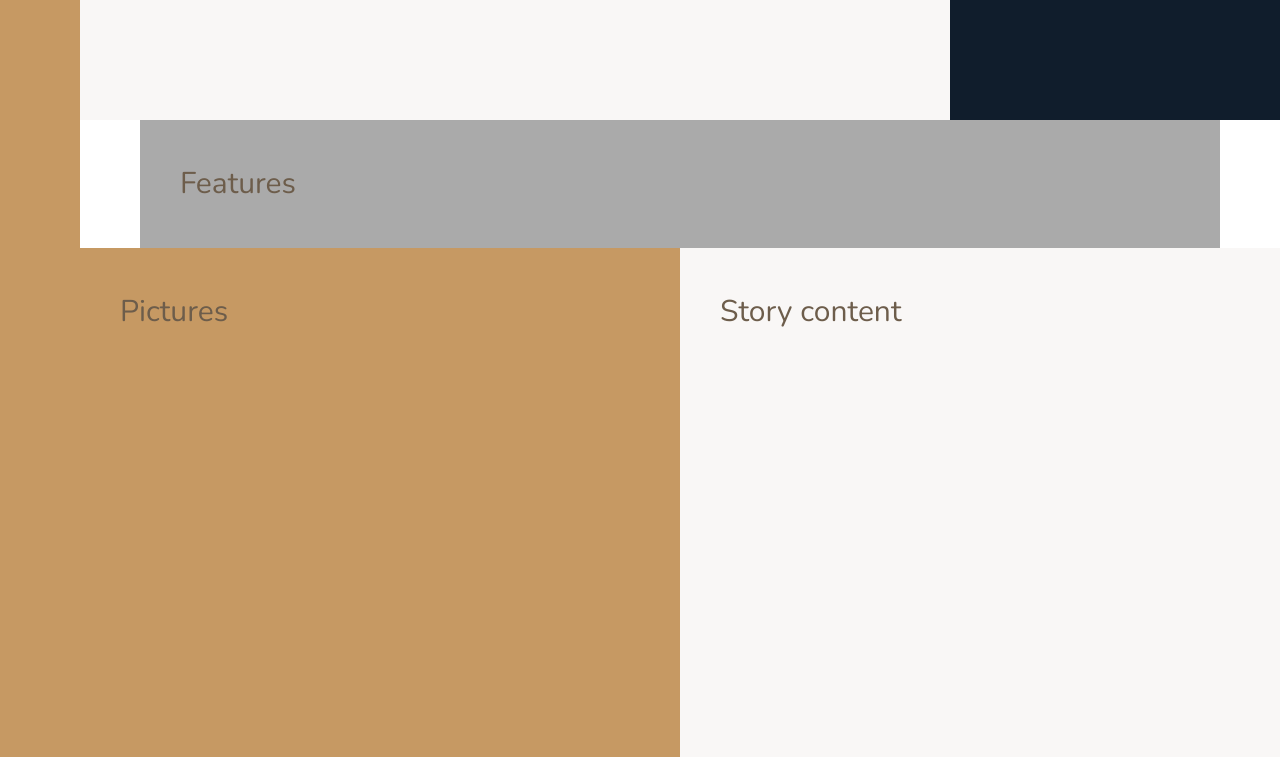
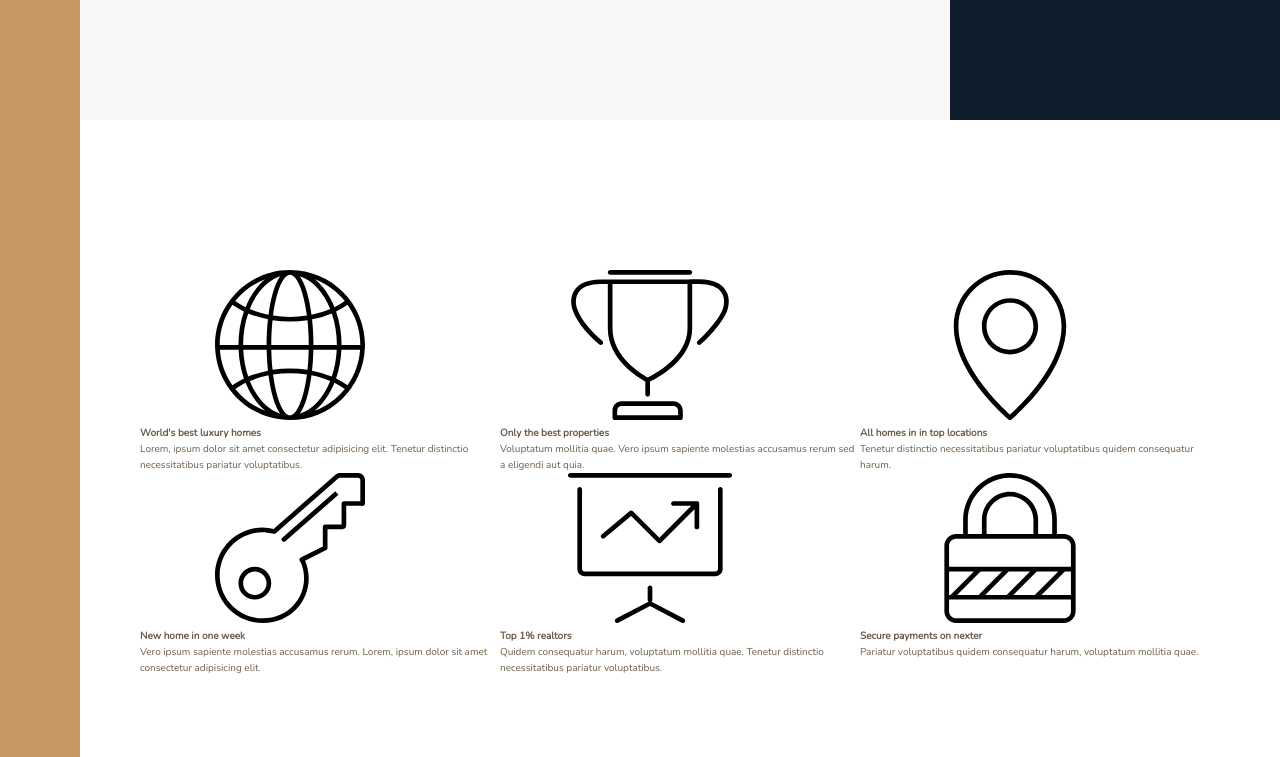
Before and after one commit to kiethohoai/nexter-project, a website: page index.html in a window 1280 px wide. Shown: the part 520-1277 px from the top of the page. Drawn offline with nearby package versions, Linux system fonts and the light colour scheme.

Commit message:
004 Building the Features Section - Part 1

```diff
--- a/index.html
+++ b/index.html
@@ -25,7 +25,79 @@
     <div class="realtors">Top 3 realtors</div>
 
     <!-- todo Features -->
-    <section class="features">Features</section>
+    <section class="features">
+      <!-- #1 -->
+      <div class="feature">
+        <svg class="feature__icon">
+          <use xlink:href="img/sprite.svg#icon-global"></use>
+        </svg>
+        <h4 class="heading-4">World's best luxury homes</h4>
+        <p class="feature__text">
+          Lorem, ipsum dolor sit amet consectetur adipisicing elit. Tenetur
+          distinctio necessitatibus pariatur voluptatibus.
+        </p>
+      </div>
+
+      <!-- #2 -->
+      <div class="feature">
+        <svg class="feature__icon">
+          <use xlink:href="img/sprite.svg#icon-trophy"></use>
+        </svg>
+        <h4 class="heading-4">Only the best properties</h4>
+        <p class="feature__text">
+          Voluptatum mollitia quae. Vero ipsum sapiente molestias accusamus
+          rerum sed a eligendi aut quia.
+        </p>
+      </div>
+
+      <!-- #3 -->
+      <div class="feature">
+        <svg class="feature__icon">
+          <use xlink:href="img/sprite.svg#icon-map-pin"></use>
+        </svg>
+        <h4 class="heading-4">All homes in in top locations</h4>
+        <p class="feature__text">
+          Tenetur distinctio necessitatibus pariatur voluptatibus quidem
+          consequatur harum.
+        </p>
+      </div>
+
+      <!-- #4 -->
+      <div class="feature">
+        <svg class="feature__icon">
+          <use xlink:href="img/sprite.svg#icon-key"></use>
+        </svg>
+        <h4 class="heading-4">New home in one week</h4>
+        <p class="feature__text">
+          Vero ipsum sapiente molestias accusamus rerum. Lorem, ipsum dolor sit
+          amet consectetur adipisicing elit.
+        </p>
+      </div>
+
+      <!-- #5 -->
+      <div class="feature">
+        <svg class="feature__icon">
+          <use xlink:href="img/sprite.svg#icon-presentation"></use>
+        </svg>
+        <h4 class="heading-4">Top 1% realtors</h4>
+        <p class="feature__text">
+          Quidem consequatur harum, voluptatum mollitia quae. Tenetur distinctio
+          necessitatibus pariatur voluptatibus.
+        </p>
+      </div>
+
+      <!-- #6 -->
+      <div class="feature">
+        <svg class="feature__icon">
+          <use xlink:href="img/sprite.svg#icon-lock"></use>
+        </svg>
+        <h4 class="heading-4">Secure payments on nexter</h4>
+        <p class="feature__text">
+          Pariatur voluptatibus quidem consequatur harum, voluptatum mollitia
+          quae.
+        </p>
+      </div>
+    </section>
 
     <!-- todo Pictures -->
     <div class="story__pictures">Pictures</div>
--- a/sass/_base.scss
+++ b/sass/_base.scss
@@ -39,15 +39,7 @@ body {
   display: grid;
   grid-template-rows: 80vh min-content 40vw repeat(3, min-content);
   grid-template-columns:
-    [sidebar-start] 8rem [sidebar-end full-start] minmax(
-      6rem,
-      1fr
-    ) [center-start] repeat(8, [col-start] minmax(min-content, 14rem) [col-end])
+    [sidebar-start] 8rem [sidebar-end full-start] minmax(6rem, 1fr)
+    [center-start] repeat(8, [col-start] minmax(min-content, 14rem) [col-end])
     [center-end] minmax(6rem, 1fr) [full-end];
-
-  // toto Temp Testing
-  & > * {
-    padding: 40px;
-    font-size: 3rem;
-  }
 }
--- a/sass/_features.scss
+++ b/sass/_features.scss
@@ -1,4 +1,8 @@
 .features {
-  background-color: $color-grey-light-2;
   grid-column: center-start / center-end;
+  margin: 15rem 0;
+
+  // Internal grid
+  display: grid;
+  grid-template-columns: repeat(3, 1fr);
 }
```
Also changed, not shown: README.MD, css/main.css, 1 other file.
